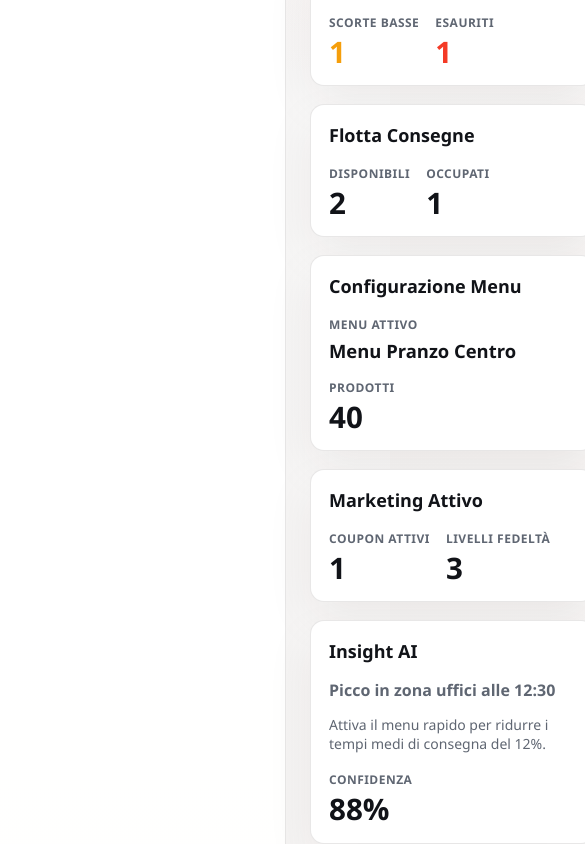
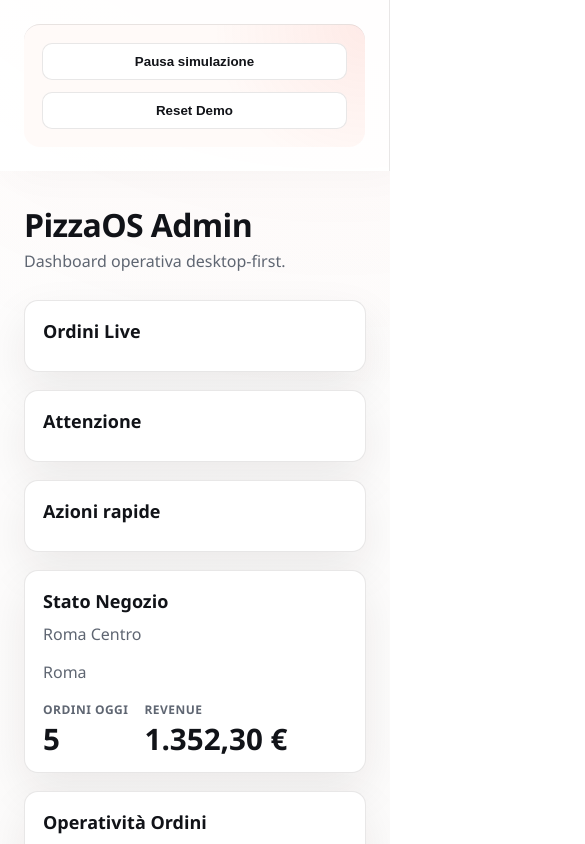
Before and after one commit to kremisi-com/pizzaos, a Next.js app in the folder apps/admin/: page / in a window 390 px wide. Shown: the part 617-1461 px from the top of the page, 585 px wide, since content can reach past the window. Built offline with nearby package versions, Linux system fonts and the light colour scheme; a web font is replaced by a local one.

Commit message:
feat(admin): add empty dashboard priority cards
Add the first dashboard row with empty Ordini Live, Attenzione, and Azioni rapide cards using a 50/25/25 desktop layout. Update the admin shell render test to cover the new dashboard card titles.

```diff
--- a/apps/admin/src/features/home/components/admin-shell.module.css
+++ b/apps/admin/src/features/home/components/admin-shell.module.css
@@ -134,9 +134,18 @@
 
 .dashboardGrid {
   display: grid;
-  grid-template-columns: repeat(auto-fill, minmax(285px, 1fr));
+  grid-template-columns: repeat(4, minmax(0, 1fr));
   gap: 18px;
   align-items: stretch;
+}
+
+.liveOrdersCard {
+  grid-column: span 2;
+}
+
+.attentionCard,
+.quickActionsCard {
+  grid-column: span 1;
 }
 
 .statGrid {
@@ -200,3 +209,30 @@
   border-radius: var(--pizzaos-radius-card);
   background: rgba(255, 255, 255, 0.72);
 }
+
+@media (max-width: 1180px) {
+  .dashboardGrid {
+    grid-template-columns: repeat(2, minmax(0, 1fr));
+  }
+
+  .attentionCard,
+  .quickActionsCard {
+    grid-column: span 1;
+  }
+}
+
+@media (max-width: 760px) {
+  .shell {
+    grid-template-columns: 1fr;
+  }
+
+  .dashboardGrid {
+    grid-template-columns: 1fr;
+  }
+
+  .liveOrdersCard,
+  .attentionCard,
+  .quickActionsCard {
+    grid-column: span 1;
+  }
+}
--- a/apps/admin/src/features/home/components/admin-shell.tsx
+++ b/apps/admin/src/features/home/components/admin-shell.tsx
@@ -442,6 +442,18 @@ export function AdminShell(): ReactElement {
 
         {activeTab === "dashboard" ? (
           <div className={styles.dashboardGrid}>
+            <div className={styles.liveOrdersCard}>
+              <Card title="Ordini Live" />
+            </div>
+
+            <div className={styles.attentionCard}>
+              <Card title="Attenzione" />
+            </div>
+
+            <div className={styles.quickActionsCard}>
+              <Card title="Azioni rapide" />
+            </div>
+
             <Card
               title="Stato Negozio"
               subtitle={activeDataset.store.displayName}
```
Also changed, not shown: 1 other file (tests, documents, lock files or other folders).
